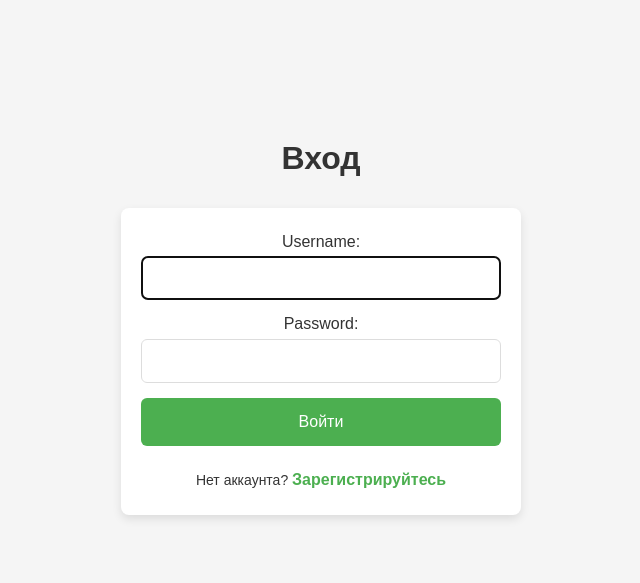
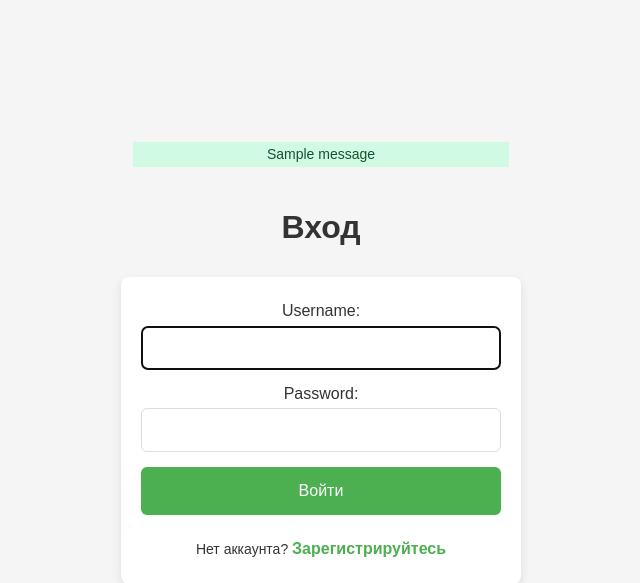
Before and after one commit to Baranotik15/My_project, a Django app: page /users/login/ in a window 1280 px wide. Shown: the part 142-725 px from the top of the page, without its empty margins (319-959 px from the left). Run offline with Django 5.2, Linux system fonts and the light colour scheme; tables that the repository leaves empty hold one stand-in row (values such as "Sample post"); one stand-in notice (Sample message) is shown.

Commit message:
was add message after user  registration

```diff
--- a/shopPj/templates/users/login.html
+++ b/shopPj/templates/users/login.html
@@ -1,6 +1,29 @@
 {% extends "base.html" %}
 
 {% block content %}
+  {% if messages %}
+    <div class="mb-4" style="text-align: center; margin-bottom: 20px;">
+      {% for message in messages %}
+        <div class="message {% if message.tags == 'success' %}success{% elif message.tags == 'error' %}error{% else %}info{% endif %}"
+             style="padding: 0.75rem; border-radius: 0.375rem; font-size: 0.875rem; margin-bottom: 1rem; width: 100%; max-width: 400px; text-align: center; margin: 0 auto; display: block;">
+          {% if message.tags == 'success' %}
+            <div style="background-color: #d1fae5; color: #14532d;">
+              {{ message }}
+            </div>
+          {% elif message.tags == 'error' %}
+            <div style="background-color: #fee2e2; color: #b91c1c;">
+              {{ message }}
+            </div>
+          {% else %}
+            <div style="background-color: #f3f4f6; color: #1f2937;">
+              {{ message }}
+            </div>
+          {% endif %}
+        </div>
+      {% endfor %}
+    </div>
+  {% endif %}
+
   <h2 style="text-align: center; font-size: 2rem; margin-bottom: 20px;">Вход</h2>
   <div class="login-container">
     <form method="post">
```
